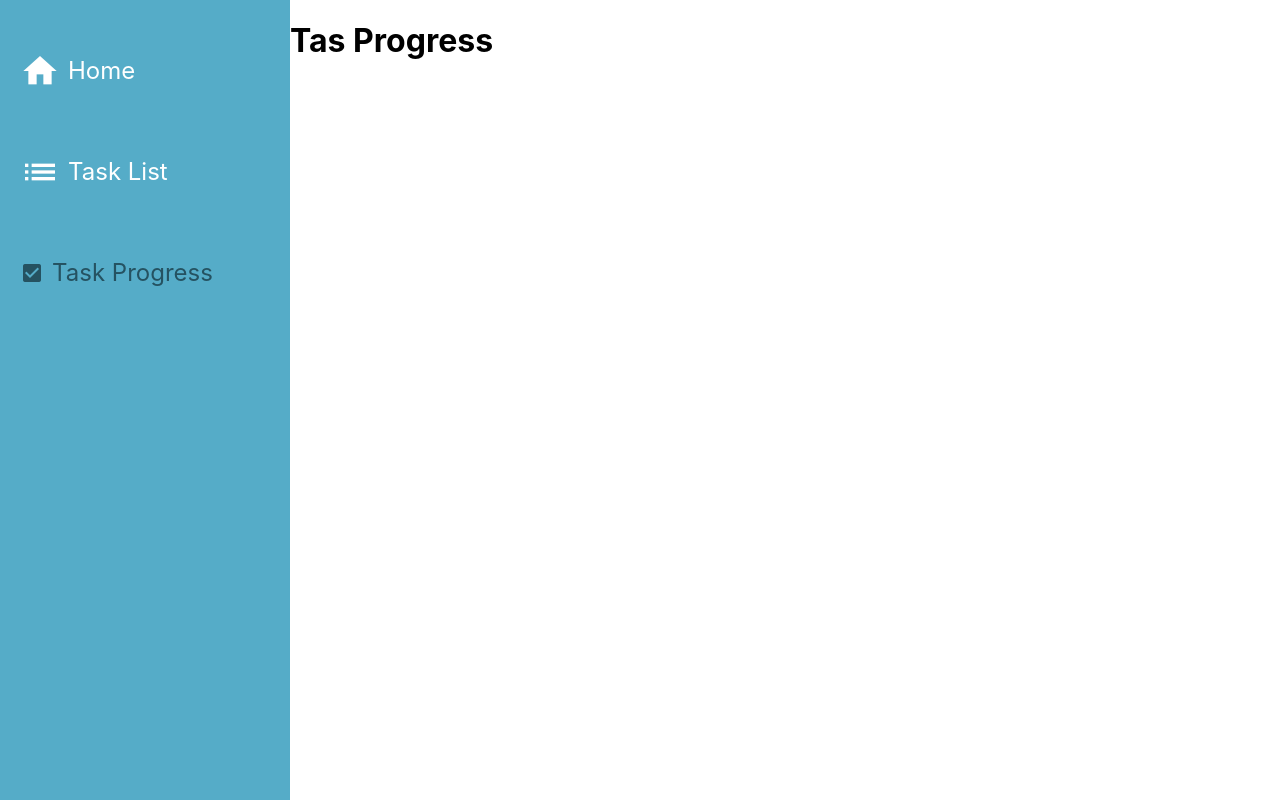
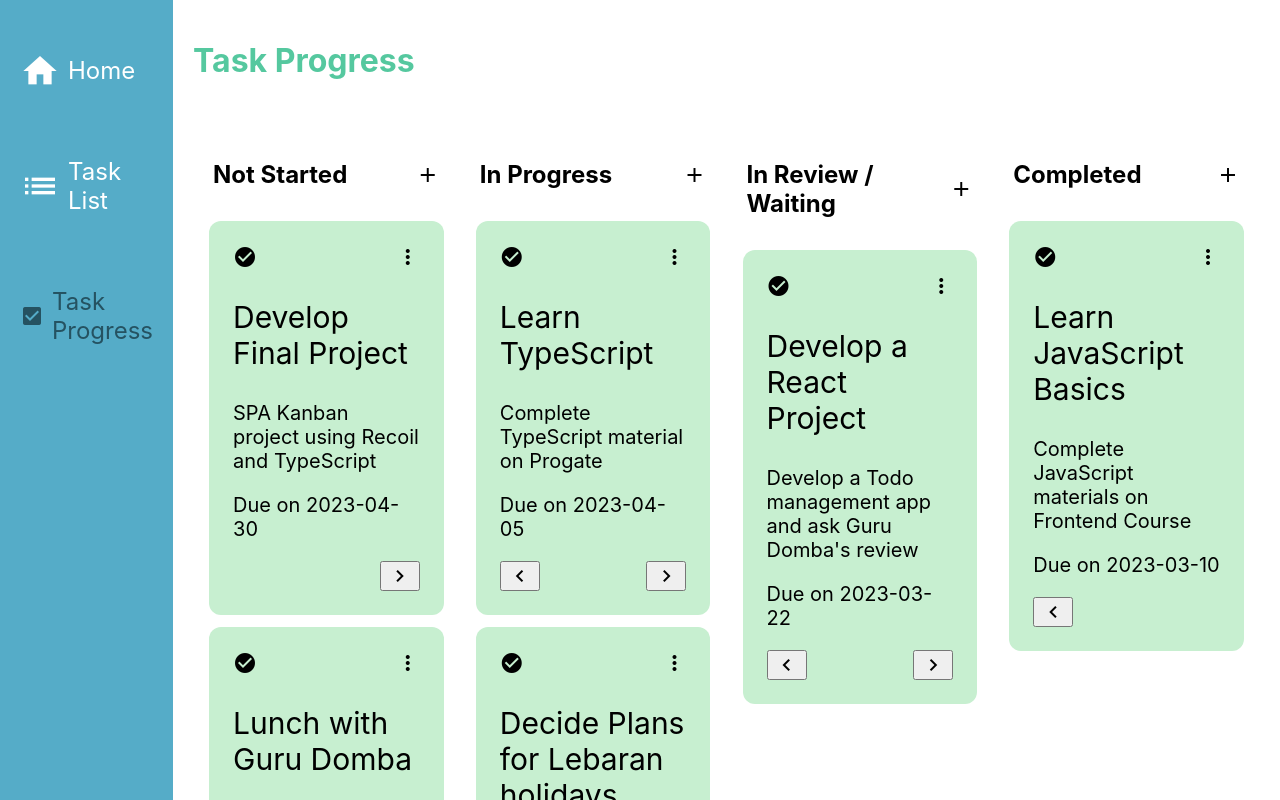
Before and after one commit to mbintangw/kanban-project, a React (Vite) app: page /task-progress in a window 1280 px wide. Shown: the top 800 px of the page. Built offline with nearby package versions, Linux system fonts and the light colour scheme.

Commit message:
Develop the layouts of TaskList and TaskProgress pages

```diff
--- a/src/App.tsx
+++ b/src/App.tsx
@@ -2,6 +2,8 @@
 import SideMenuLayout from "./layouts/SideMenuLayout"
 import {RecoilRoot} from "recoil"
 import TaskSummary from "./features/tasks/components/TaskSummary"
+import TaskList from "./features/tasks/components/TaskList/TaskList"
+import TaskProgress from "./features/tasks/components/TaskProgress/TaskProgress"
 
 const router = createBrowserRouter([
   {
@@ -18,11 +20,11 @@
       },
       {
         path: 'task-list',
-        element: <h1>Task-list</h1>
+        element: <TaskList />
       },
       {
         path: 'task-progress',
-        element: <h1>Tas Progress</h1>
+        element: <TaskProgress />
       }
     ]
   }
--- a/src/features/tasks/TaskSelectors.ts
+++ b/src/features/tasks/TaskSelectors.ts
@@ -19,3 +19,30 @@
     })
   },
 })
+
+export const waitingTasksSelector = selector<Task[]>({
+  key: 'waitingTasks',
+  get: ({ get }) => {
+    return get(tasksState).filter((task) => {
+      return task.progressOrder === 3
+    })
+  },
+})
+
+export const notStartedTasksSelector = selector<Task[]>({
+  key: 'notStartedTasks',
+  get: ({ get }) => {
+    return get(tasksState).filter((task) => {
+      return task.progressOrder === 1
+    })
+  },
+})
+
+export const inProgressTasksSelector = selector<Task[]>({
+  key: 'inProgressTasks',
+  get: ({ get }) => {
+    return get(tasksState).filter((task) => {
+      return task.progressOrder === 2
+    })
+  },
+})
--- /dev/null
+++ b/src/features/tasks/components/TaskList/TaskList.tsx
@@ -0,0 +1,89 @@
+import { useRecoilValue } from 'recoil'
+import { tasksState } from '../../TaskAtoms'
+import TaskListItem from './TaskListItem'
+import type {Task, CSSProperties} from '../../../../types'
+
+
+const TaskList = () => {
+  const tasks: Task[] = useRecoilValue(tasksState)
+
+  return (
+    <main style={styles.container}>
+      <h1 style={styles.heading}>Your Tasks</h1>
+      <div style={styles.taskButtons}>
+        <button style={styles.button}>Add Task</button>
+        <button style={styles.button}>Filter tasks</button>
+      </div>
+
+      <table style={styles.table}>
+        <thead style={styles.tableHead}>
+          <section style={styles.tableHeaderTaskName}>
+            Task Name
+          </section>
+          <section style={styles.tableHeaderDetail}>
+            Detail
+          </section>
+          <section style={styles.tableHeaderDueDate}>
+            Due Date
+          </section>
+          <section style = {styles.tableHeaderProgress}>
+            Progress
+            </section>
+        </thead>
+        {tasks.map((task: Task) => {
+          return <TaskListItem task={task} key = {task.id}/>
+        })}
+      </table>
+    </main>
+  )
+}
+
+const styles: CSSProperties = {
+  container: {
+    padding: '20px',
+    width: '100%',
+  },
+  table: {
+    width: '100%',
+  },
+  heading: {
+    color: '#55C89F',
+    marginBottom: '60px',
+  },
+  taskButtons: {
+    display: 'flex',
+    marginBottom: '30px',
+    position: 'relative',
+  },
+  button: {
+    padding: '16px',
+    fontSize: '16px',
+    marginRight: '20px',
+    cursor: 'pointer',
+    display: 'flex',
+    alignItems: 'center',
+  },
+  tableHead: {
+    display: 'flex',
+    fontSize: '24px',
+    borderBottom: '1px solid #D8D8D8',
+  },
+  tableHeaderTaskName: {
+    padding: '16px',
+    width: '15%',
+  },
+  tableHeaderDetail: {
+    padding: '16px',
+    width: '30%',
+  },
+  tableHeaderDueDate: {
+    padding: '16px',
+    width: '10%',
+  },
+  tableHeaderProgress: {
+    padding: '16px',
+    width: '15%',
+  },
+}
+
+export default TaskList
--- /dev/null
+++ b/src/features/tasks/components/TaskList/TaskListItem.tsx
@@ -0,0 +1,76 @@
+import type { Task, CSSProperties } from '../../../../types'
+
+interface TaskListItemProps {
+  task: Task
+}
+
+const getProgressCategory = (progressOrder : number): string => {
+  switch(progressOrder){
+    case 1:
+      return 'Not Started'
+    case 2:
+      return 'In Progress'
+    case 3:
+      return 'Waiting/In Review'
+    case 4:
+      return 'Completed'
+    default:
+      return 'Not Started'
+  }
+}
+
+const TaskListItem = ({task}: TaskListItemProps) : JSX.Element => {
+  return(
+    <tbody style={styles.tableBody}>
+      <div style={styles.tableBodyTaskTitle}>
+        <span className='material-icons'>check_circle</span>
+        {task.title}
+      </div>
+      <div style={styles.tableBodyDetail}>{task.detail}</div>
+      <div style={styles.tableBodyDueDate}>{task.dueDate}</div>
+      <div style={styles.tableBodyProgress}>{getProgressCategory(task.progressOrder)}</div>
+      <div>
+        <span className='material-icons' style={styles.menuIcon}>more_horiz</span>
+      </div>
+    </tbody>
+  )
+}
+
+const styles: CSSProperties = {
+  tableBody : {
+    display: 'flex',
+    alignItems: 'center',
+    borderBottom: '1px solid #D8D8D8',
+    fontSize: '20px',
+    position: 'relative'
+  },
+  tableBodyTaskTitle: {
+    width: '20%',
+    padding: '16px',
+    display: 'flex',
+    alignItems: 'center',
+    overflowWrap: 'anywhere',
+    borderRight: '1px solid #D8D8D8',
+  },
+  tableBodyDetail :{
+    width: '30%',
+    padding: '16px',
+    overflowWrap: 'anywhere',
+    borderRight: '1px solid #D8D8D8',
+  },
+  tableBodyDueDate : {
+    width: '10%',
+    padding: '16px',
+    borderRight: '1px solid #D8D8D8',
+  },
+  tableBodyProgress : {
+    width: '15%',
+    padding: '16px',
+  },
+  menuIcon:{
+    cursor: 'pointer',
+  }
+
+}
+
+export default TaskListItem
--- /dev/null
+++ b/src/features/tasks/components/TaskProgress/TaskCard.tsx
@@ -0,0 +1,71 @@
+import React from 'react'
+import type { Task, CSSProperties } from '../../../../types'
+
+interface TaskCardProps {
+  task: Task
+}
+
+const getArrowPositionStyle = (progressOrder: number): React.CSSProperties => {
+  const justifyContentValue: 'flex-end' | 'space-between' =
+    progressOrder === 1 ? 'flex-end' : 'space-between'
+  return {
+    display: 'flex',
+    justifyContent: justifyContentValue,
+  }
+}
+
+const TaskCard = ({ task }: TaskCardProps): JSX.Element => {
+  return (
+    <div style={styles.taskCard}>
+      <div style={styles.taskIcons}>
+        <div className="material-icons">check_circle</div>
+        <div className="material-icons" style={styles.menuIcon}>
+          more_vert
+        </div>
+      </div>
+      <p style={styles.taskTitle}>{task.title}</p>
+      <div>
+        <p>{task.detail}</p>
+      </div>
+      <div>
+        <p>Due on {task.dueDate}</p>
+      </div>
+      <div style={getArrowPositionStyle(task.progressOrder)}>
+        {task.progressOrder !== 1 && (
+          <button className="material-icons">chevron_left</button>
+        )}
+        {task.progressOrder !== 4 && (
+          <button className="material-icons">chevron_right</button>
+        )}
+      </div>
+    </div>
+  )
+}
+
+const styles: CSSProperties = {
+  taskCard: {
+    backgroundColor: '#C7EFD0',
+    borderRadius: '12px',
+    padding: '24px',
+    margin: '12px 0',
+    fontSize: '20px',
+    overflowWrap: 'anywhere',
+    position: 'relative',
+  },
+  taskIcons: {
+    display: 'flex',
+    justifyContent: 'space-between',
+  },
+  menuIcon: {
+    cursor: 'pointer',
+  },
+  taskTitle: {
+    fontSize: '30px',
+  },
+  arrowsContainer: {
+    display: 'flex',
+    justifyContent: 'space-between',
+  },
+}
+
+export default TaskCard
--- /dev/null
+++ b/src/features/tasks/components/TaskProgress/TaskColumn.tsx
@@ -0,0 +1,43 @@
+import React from 'react'
+import TaskCard from './TaskCard'
+import type { Task, CSSProperties } from '../../../../types'
+
+interface TaskColumnProps {
+  columnTitle: string
+  tasks: Task[]
+}
+
+const TaskColumn = ({ columnTitle, tasks }: TaskColumnProps) => {
+  return (
+    <div style={styles.categoryColumn}>
+      <div style={styles.columnTitleWrapper}>
+        <h2 style={styles.categoryTitle}>{columnTitle}</h2>
+        <div className="material-icons" style={styles.plusIcon}>
+          add
+        </div>
+      </div>
+      <div>
+        {tasks.map((task: Task) => {
+          return <TaskCard key={task.id} task={task} />
+        })}
+      </div>
+    </div>
+  )
+}
+
+const styles: CSSProperties = {
+  plusIcon: {
+    cursor: 'pointer',
+  },
+  categoryColumn: {
+    width: '22%',
+  },
+  columnTitleWrapper: {
+    display: 'flex',
+    justifyContent: 'space-between',
+    alignItems: 'center',
+    padding: '0 4px',
+  },
+}
+
+export default TaskColumn
--- /dev/null
+++ b/src/features/tasks/components/TaskProgress/TaskProgress.tsx
@@ -0,0 +1,60 @@
+import React from 'react'
+import { useRecoilValue } from 'recoil'
+import {
+  notStartedTasksSelector,
+  inProgressTasksSelector,
+  waitingTasksSelector,
+  completedTasksSelector,
+} from '../../TaskSelectors'
+import TaskColumn from './TaskColumn'
+import type { Task, CSSProperties } from '../../../../types'
+
+const TaskProgress = (): JSX.Element => {
+  const notStartedTasks: Task[] = useRecoilValue(notStartedTasksSelector)
+
+  const inProgressTasks: Task[] = useRecoilValue(inProgressTasksSelector)
+
+  const waitingTasks: Task[] = useRecoilValue(waitingTasksSelector)
+
+  const completedTasks: Task[] = useRecoilValue(completedTasksSelector)
+
+  return (
+    <div style={styles.container}>
+      <h1 style={styles.heading}>Task Progress</h1>
+      <div style={styles.taskCategories}>
+        <TaskColumn
+          columnTitle="Not Started"
+          tasks={notStartedTasks}
+        />
+        <TaskColumn
+          columnTitle="In Progress"
+          tasks={inProgressTasks}
+        />
+        <TaskColumn
+          columnTitle="In Review / Waiting"
+          tasks={waitingTasks}
+        />
+        <TaskColumn
+          columnTitle="Completed"
+          tasks={completedTasks}
+        />
+      </div>
+    </div>
+  )
+}
+
+const styles: CSSProperties = {
+  container: {
+    padding: '20px',
+  },
+  heading: {
+    color: '#55C89F',
+    marginBottom: '60px',
+  },
+  taskCategories: {
+    display: 'flex',
+    justifyContent: 'space-around',
+  },
+}
+
+export default TaskProgress
--- a/src/layouts/SideMenuLayout.tsx
+++ b/src/layouts/SideMenuLayout.tsx
@@ -1,4 +1,4 @@
-import SideMenu from "../components/SideMenu";
+import SideMenu from "../constans/SideMenu";
 import { Outlet } from "react-router-dom";
 
 const SideMenuLayout = () => {
```
Also changed, not shown: src/constans/SideMenu.tsx (renamed from src/components/SideMenu.tsx).
